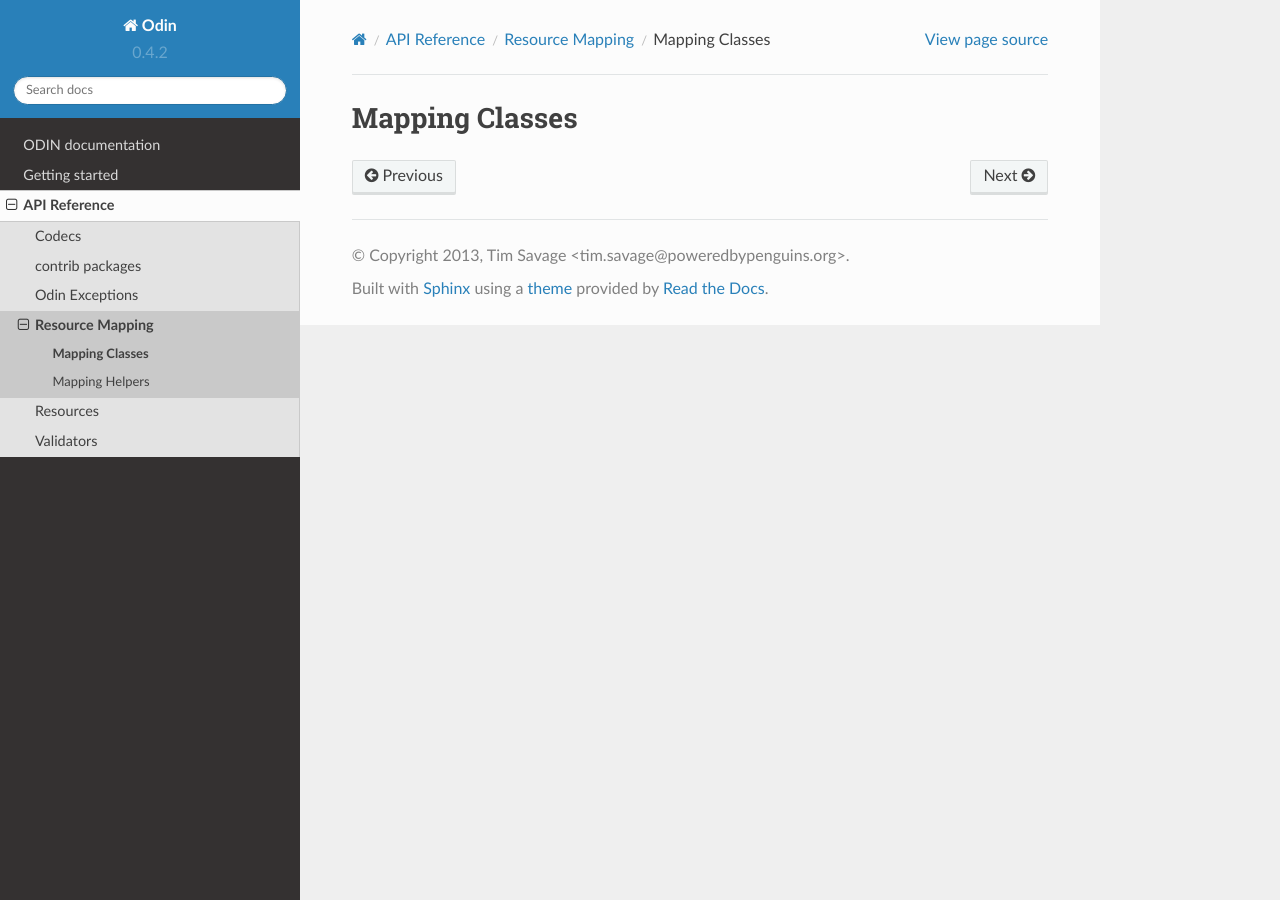
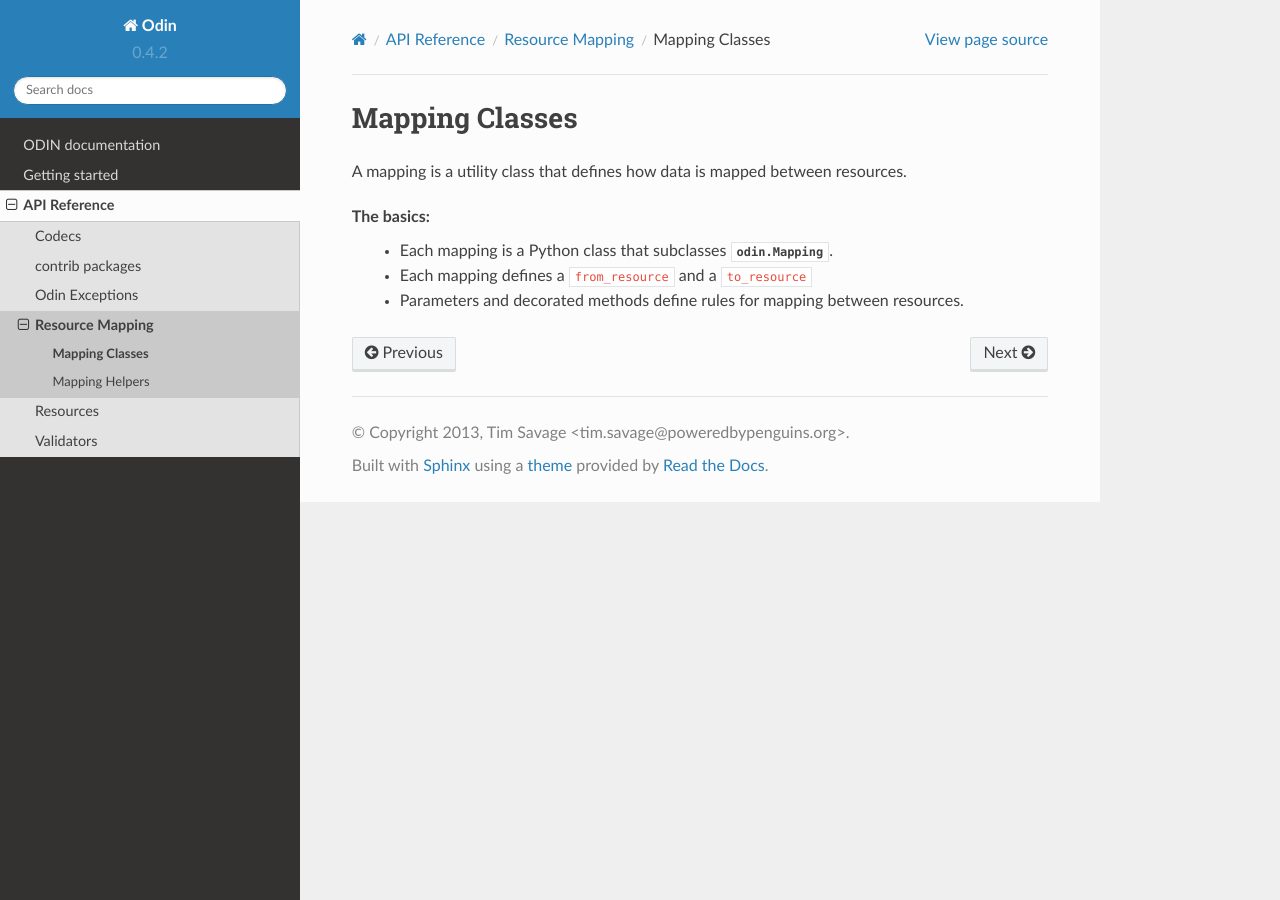
Before and after one commit to python-odin/odin, a Sphinx documentation site: the page built from docs/ref/mapping/classes.rst, in a window 1280 px wide. Built offline with Sphinx 7.4.7 and the Read the Docs theme 2.0.0, drawn with Linux system fonts in a browser that asks for light colours.

Commit message:
Initial work on mapping docs

```diff
--- a/docs/ref/mapping/classes.rst
+++ b/docs/ref/mapping/classes.rst
@@ -1,3 +1,10 @@
 ###############
 Mapping Classes
 ###############
+
+A mapping is a utility class that defines how data is mapped between resources.
+
+The basics:
+ * Each mapping is a Python class that subclasses :py:class:`odin.Mapping`.
+ * Each mapping defines a ``from_resource`` and a ``to_resource``
+ * Parameters and decorated methods define rules for mapping between resources.
--- a/docs/ref/mapping/helpers.rst
+++ b/docs/ref/mapping/helpers.rst
@@ -1,3 +1,5 @@
 ###############
 Mapping Helpers
 ###############
+
+Odin includes a few helpers to help defining mappings.
--- a/docs/ref/resources/instances.rst
+++ b/docs/ref/resources/instances.rst
@@ -5,8 +5,8 @@ Resources Instances
 A resource is the definition of the data structure that data is mapped into.
 
 The basics:
- * Each model is a Python class that subclasses odin.Resource.
- * Each attribute of the model represents a object field.
+ * Each resource is a Python class that subclasses :py:class:`odin.Resource`.
+ * Each field attribute of the resource is defined by a :py:class:`odin.Field` subclass.
 
 Quick example
 =============
```
